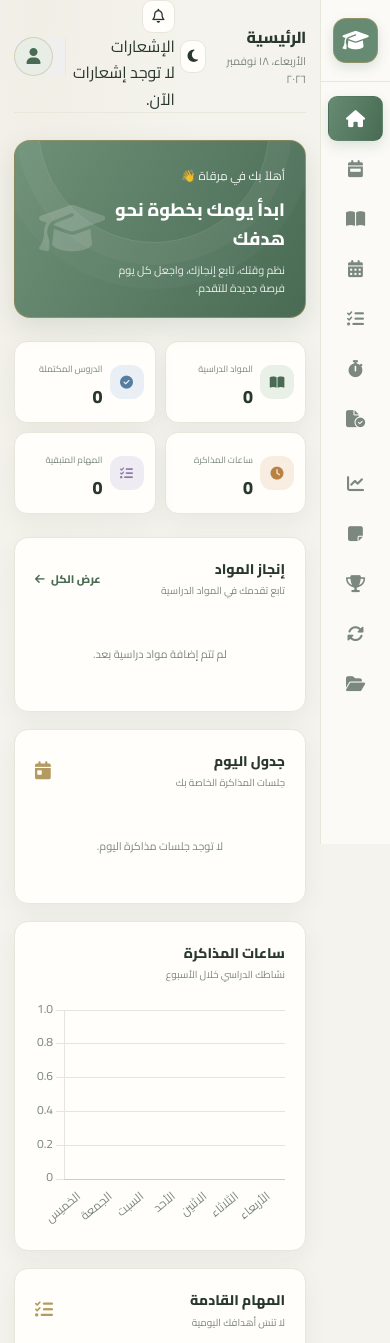
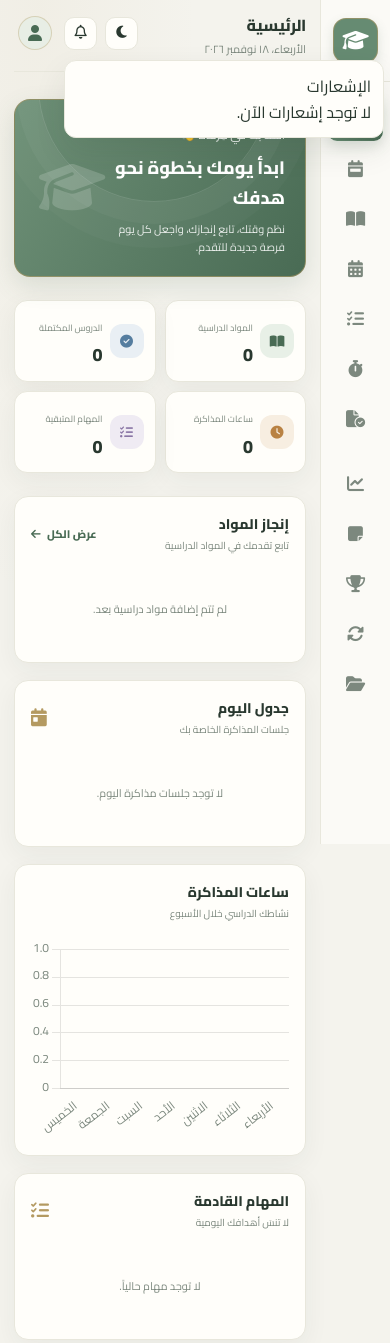
Before and after one commit to med-0123/merqah, a plain HTML site: page index.html in a window 390 px wide. Shown: the top 1343 px of the page. Drawn offline with nearby package versions, Linux system fonts and the light colour scheme.

Commit message:
make style good

```diff
--- a/css/style.css
+++ b/css/style.css
@@ -303,3 +303,206 @@ body.dark-mode .tag-danger, body.dark-mode .small-btn.danger, body.dark-mode .ba
     .unit-card { padding: 13px; }
     .overview-progress { width: 72px; height: 72px; }
 }
+
+
+/* =========================================================
+   مِرقاة | Layout fixes
+   Overrides for the dashboard and topbar shown in the screenshots
+========================================================= */
+
+/* Keep native buttons from displaying browser-default backgrounds */
+button {
+    font-family: inherit;
+    -webkit-appearance: none;
+    appearance: none;
+}
+
+.user-profile {
+    background: transparent;
+    color: var(--text-color);
+    border: 0;
+    border-radius: 10px;
+    font-family: inherit;
+    text-align: right;
+    cursor: pointer;
+    min-width: 0;
+}
+
+.user-profile:hover {
+    background: var(--primary-light);
+}
+
+.user-avatar {
+    flex: 0 0 39px;
+}
+
+.topbar {
+    width: 100%;
+    min-width: 0;
+}
+
+.page-title {
+    min-width: 0;
+}
+
+.page-title h1,
+.page-title p {
+    overflow-wrap: anywhere;
+}
+
+.topbar-actions {
+    flex: 0 0 auto;
+    min-width: 0;
+}
+
+.notif-wrap {
+    position: relative;
+    display: flex;
+    align-items: center;
+}
+
+#notif-panel {
+    position: absolute;
+    z-index: 200;
+    top: calc(100% + 10px);
+    left: 0;
+    width: min(320px, calc(100vw - 32px));
+    max-height: 360px;
+    overflow-y: auto;
+    padding: 12px;
+    color: var(--text-color);
+    background: var(--card-color);
+    border: 1px solid var(--border-color);
+    border-radius: 12px;
+    box-shadow: var(--shadow-hover);
+}
+
+.notif-count {
+    position: absolute;
+    top: -5px;
+    left: -5px;
+    min-width: 17px;
+    height: 17px;
+    padding: 0 4px;
+    display: inline-flex;
+    align-items: center;
+    justify-content: center;
+    border-radius: 20px;
+    background: #c75b52;
+    color: #fff;
+    font-size: 9px;
+    line-height: 1;
+}
+
+/* Dashboard: the chart and upcoming-tasks cards must share the row */
+.dashboard-grid {
+    display: grid;
+    grid-template-columns: minmax(0, 1.4fr) minmax(280px, 1fr);
+    align-items: stretch;
+    gap: 17px;
+}
+
+.dashboard-grid > .content-card {
+    min-width: 0;
+    width: 100%;
+}
+
+/* Prevent other stylesheets from forcing the chart to span both columns */
+.dashboard-grid > .chart-card {
+    grid-column: auto !important;
+    min-width: 0;
+}
+
+.chart-container {
+    width: 100%;
+    height: 230px;
+    min-height: 180px;
+    position: relative;
+}
+
+.chart-container canvas {
+    display: block;
+    max-width: 100%;
+}
+
+/* Keep empty states centered without stretching their parent cards */
+.empty-message {
+    width: 100%;
+    min-height: 72px;
+    display: flex;
+    align-items: center;
+    justify-content: center;
+    text-align: center;
+}
+
+/* Better sizing for long Arabic labels and narrow cards */
+.content-card,
+.card-header,
+.card-header > div {
+    min-width: 0;
+}
+
+.card-header h3,
+.card-header p {
+    overflow-wrap: anywhere;
+}
+
+/* Tablet */
+@media (max-width: 900px) {
+    .dashboard-grid {
+        grid-template-columns: repeat(2, minmax(0, 1fr));
+    }
+
+    .dashboard-grid > .chart-card {
+        grid-column: auto !important;
+    }
+}
+
+/* Mobile */
+@media (max-width: 768px) {
+    .topbar {
+        flex-wrap: wrap;
+        padding: 12px 0;
+    }
+
+    .topbar-actions {
+        gap: 8px;
+    }
+
+    .dashboard-grid {
+        grid-template-columns: minmax(0, 1fr);
+    }
+
+    .dashboard-grid > .chart-card {
+        grid-column: auto !important;
+    }
+
+    .content-card {
+        padding: 16px;
+    }
+}
+
+@media (max-width: 480px) {
+    .topbar {
+        align-items: flex-start;
+    }
+
+    .topbar-actions {
+        max-width: 100%;
+    }
+
+    .user-profile {
+        gap: 6px;
+        padding: 4px;
+    }
+
+    .user-avatar {
+        width: 34px;
+        height: 34px;
+        flex-basis: 34px;
+    }
+
+    .chart-container {
+        height: 200px;
+    }
+}
```
